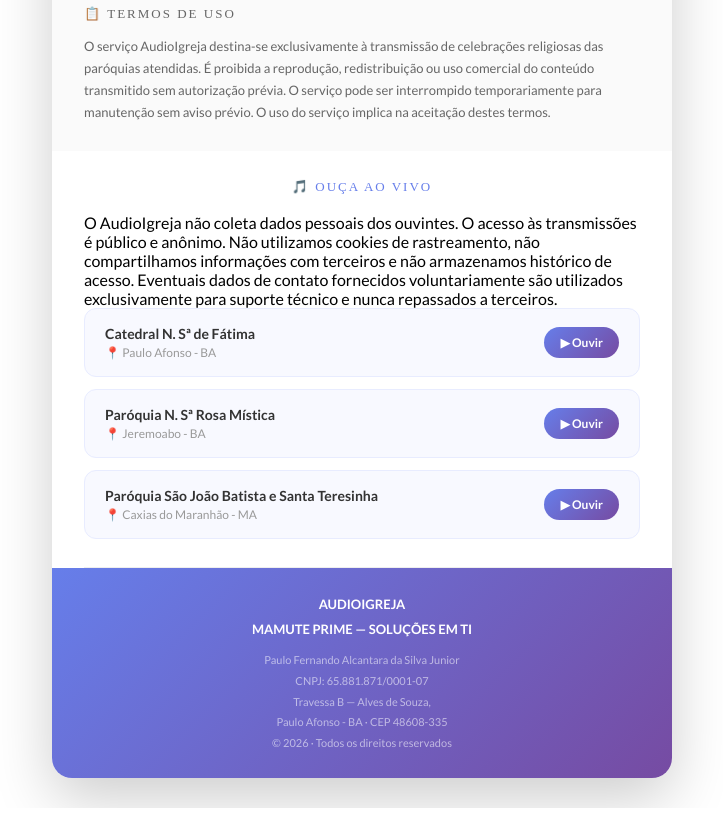
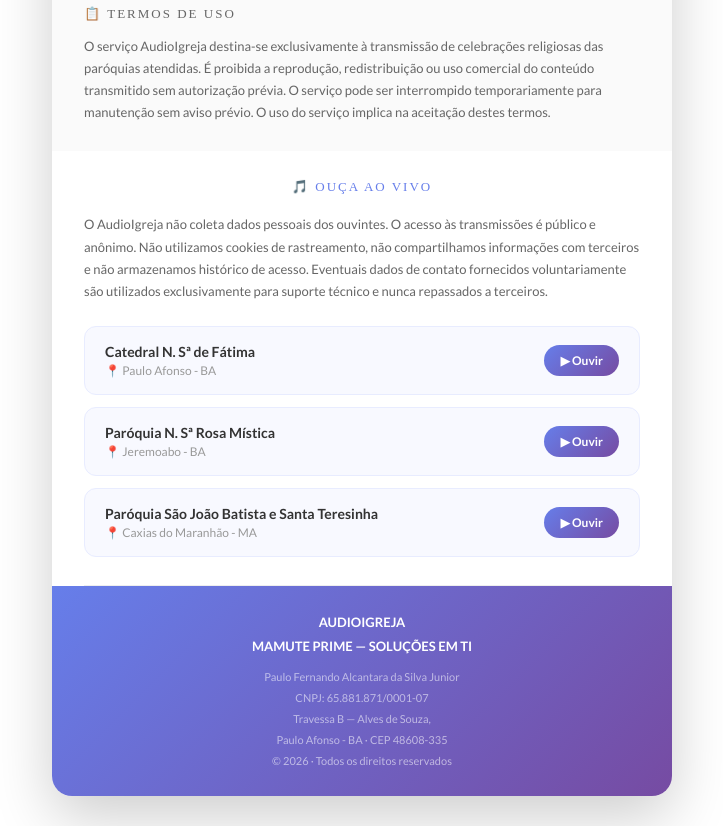
Before and after one commit to atd-mamute/mamute, a plain HTML site: page index.html in a window 1280 px wide. Shown: the part 878-1704 px from the top of the page, without its empty margins (278-1001 px from the left). Drawn offline with Linux system fonts and the light colour scheme.

Commit message:
Update index.html

```diff
--- a/index.html
+++ b/index.html
@@ -278,8 +278,9 @@
     <!-- PARÓQUIAS -->
     <div class="section">
         <p class="section-title">🎵 Ouça ao Vivo</p>
-		<p>O AudioIgreja não coleta dados pessoais dos ouvintes. O acesso às transmissões é público e anônimo. Não utilizamos cookies de rastreamento, não compartilhamos informações com terceiros e não armazenamos histórico de acesso. Eventuais dados de contato fornecidos voluntariamente são utilizados exclusivamente para suporte técnico e nunca repassados a terceiros.</p>
-
+ 		<div class="politica-bloco">
+            <p>O AudioIgreja não coleta dados pessoais dos ouvintes. O acesso às transmissões é público e anônimo. Não utilizamos cookies de rastreamento, não compartilhamos informações com terceiros e não armazenamos histórico de acesso. Eventuais dados de contato fornecidos voluntariamente são utilizados exclusivamente para suporte técnico e nunca repassados a terceiros.</p>
+        </div>
         <a href="https://catedral-pa.audioigreja.com.br" class="parish-card" target="_blank">
             <div class="parish-info">
                 <h3>Catedral N. Sª de Fátima</h3>
```
